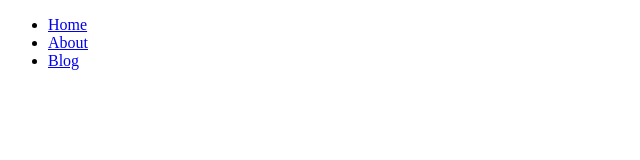
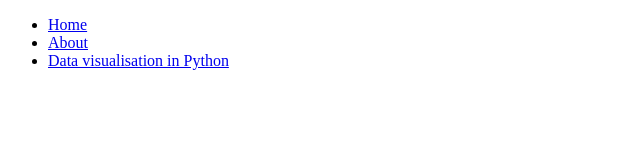
Before and after one commit to Paulien-L/tutorials.github.io, a plain HTML site: page index.html in a window 1280 px wide. Shown: the whole page, without its empty margins (0-640 px from the left). Drawn offline with Linux system fonts and the light colour scheme.

Commit message:
Update index.html

```diff
--- a/index.html
+++ b/index.html
@@ -8,7 +8,7 @@
     		<ul>
         		<li><a href="/">Home</a></li>
 	        	<li><a href="/about">About</a></li>
-        		<li><a href="/Data visualization in python">Blog</a></li>
+        		<li><a href="/Data visualization in python">Data visualisation in Python</a></li>
     		</ul>
 		</nav>
    </body>
```
